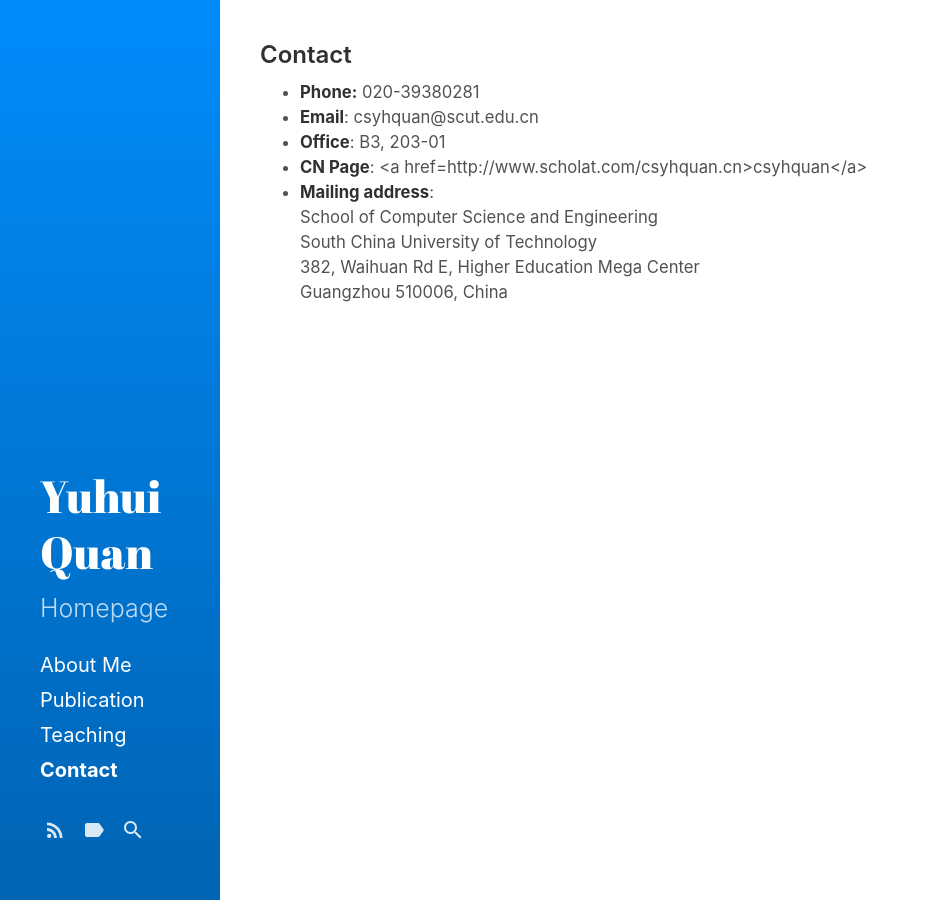
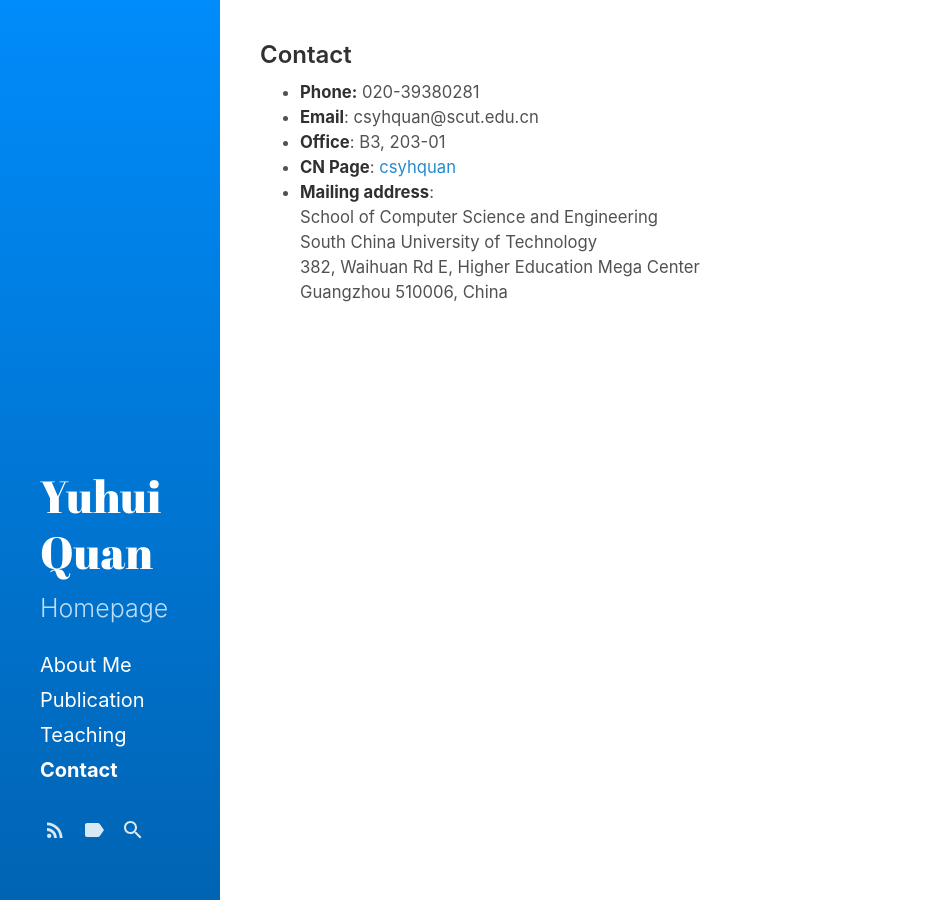
Before and after one commit to csyhquan/csyhquan.github.io, a Jekyll site: the page built from category/e_contact.md, in a window 1280 px wide. Shown: the whole page, without its empty margins (0-929 px from the left). Built offline with Jekyll 4.4.1, drawn with Linux system fonts in a browser that asks for light colours.

Commit message:
Update e_contact.md

```diff
--- a/category/e_contact.md
+++ b/category/e_contact.md
@@ -7,7 +7,7 @@ title: Contact
 <li><strong>Phone:</strong> 020-39380281</li>
 <li><strong>Email</strong>: csyhquan@scut.edu.cn</li>
 <li><strong>Office</strong>: B3, 203-01</li>
-<li><strong>CN Page</strong>: <a href=http://www.scholat.com/csyhquan.cn>csyhquan</a></li>
+<li><strong>CN Page</strong>: <a href="http://www.scholat.com/csyhquan.cn">csyhquan</a></li>
 <li><strong>Mailing address</strong>:<br />
 School of Computer Science and Engineering<br />
 South China University of Technology<br />
```
